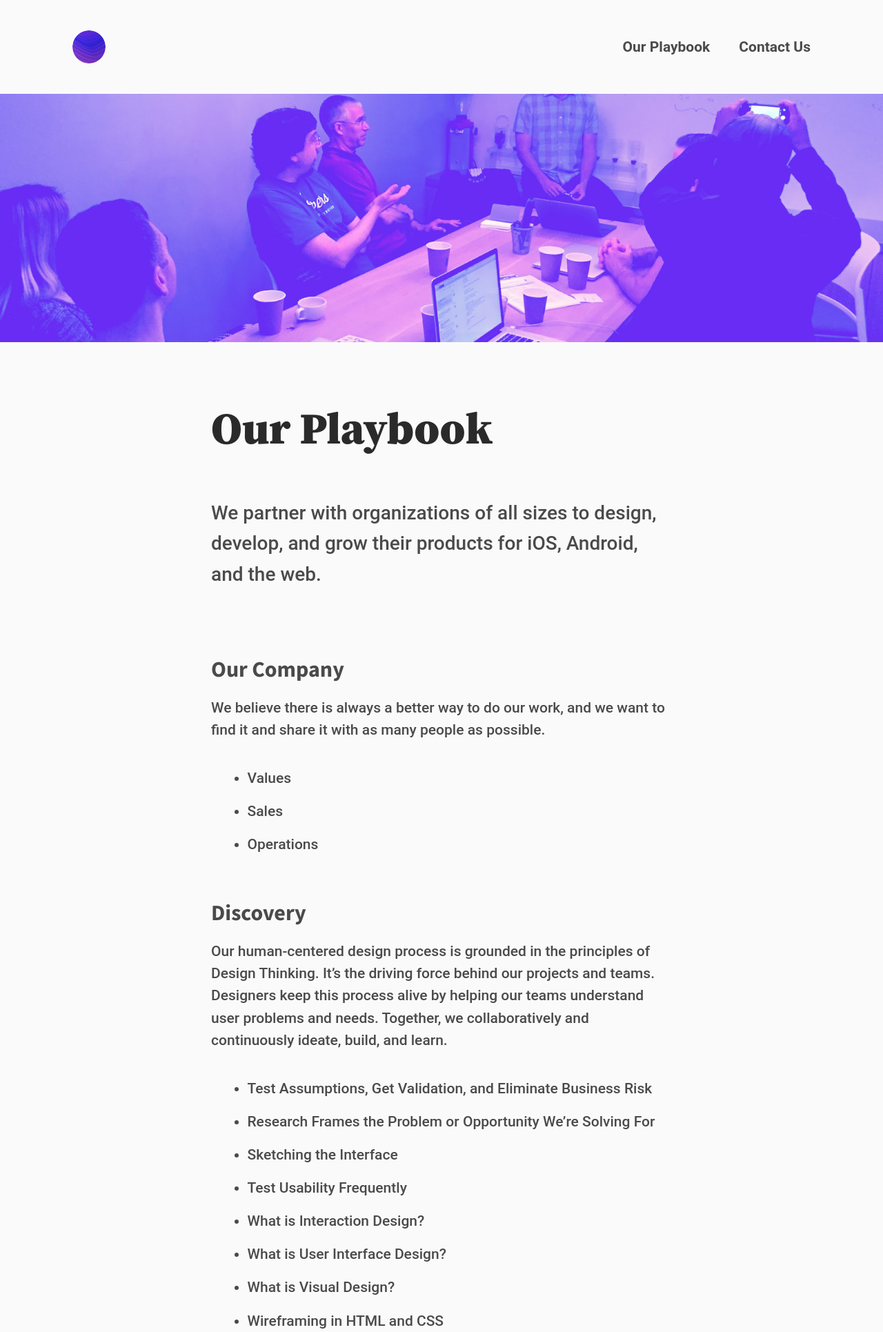
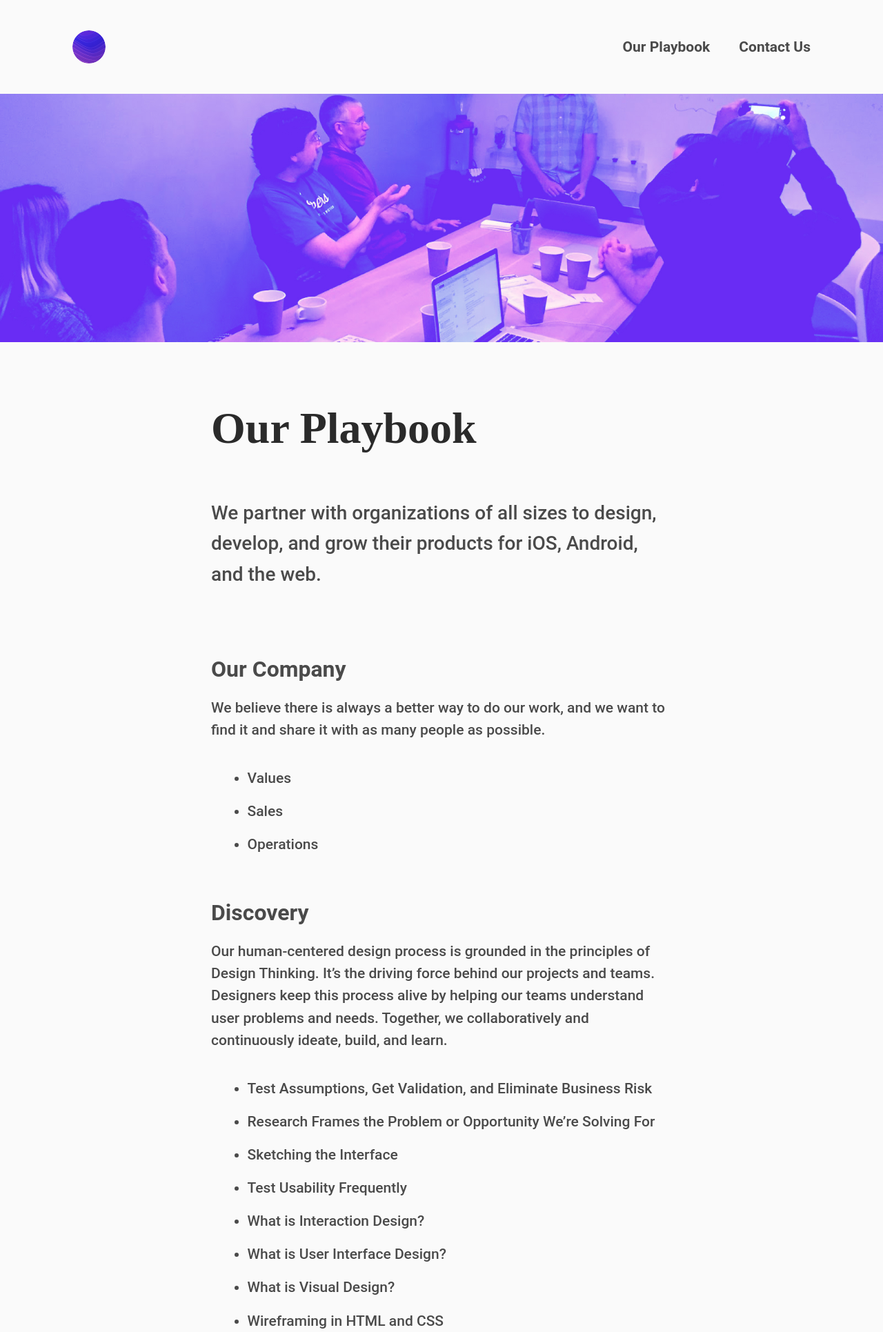
Before and after one commit to violetstack/playbook, a Jekyll site: the page built from index.md, in a window 1280 px wide. Shown: the whole page at 69% size. Built offline with Jekyll 4.4.1, drawn with Linux system fonts in a browser that asks for light colours; some web fonts are replaced; our own code applies the rules of GitHub Pages for plain Markdown files.

Commit message:
One more path tweak

```diff
--- a/_sass/_fonts.scss
+++ b/_sass/_fonts.scss
@@ -1,41 +1,41 @@
 @font-face {
   font-family: 'Source Sans Pro';
-  src: url('/assets/webfonts/SourceSansPro-Regular.ttf') format('truetype');
+  src: url('assets/webfonts/SourceSansPro-Regular.ttf') format('truetype');
   font-weight: 500;
   font-style: normal;
 }
 
 @font-face {
   font-family: 'Source Sans Pro';
-  src: url('/assets/webfonts/SourceSansPro-Italic.ttf') format('truetype');
+  src: url('assets/webfonts/SourceSansPro-Italic.ttf') format('truetype');
   font-weight: 500;
   font-style: italic;
 }
 
 @font-face {
   font-family: 'Source Sans Pro';
-  src: url('/assets/webfonts/SourceSansPro-Semibold.ttf') format('truetype');
+  src: url('assets/webfonts/SourceSansPro-Semibold.ttf') format('truetype');
   font-weight: 600;
   font-style: normal;
 }
 
 @font-face {
   font-family: 'Source Sans Pro';
-  src: url('/assets/webfonts/SourceSansPro-Bold.ttf') format('truetype');
+  src: url('assets/webfonts/SourceSansPro-Bold.ttf') format('truetype');
   font-weight: 700;
   font-style: normal;
 }
 
 @font-face {
   font-family: 'Source Sans Pro';
-  src: url('/assets/webfonts/SourceSansPro-Black.ttf') format('truetype');
+  src: url('assets/webfonts/SourceSansPro-Black.ttf') format('truetype');
   font-weight: 900;
   font-style: normal;
 }
 
 @font-face {
   font-family: 'Source Serif Pro';
-  src: url('/assets/webfonts/SourceSerifPro-Black.otf') format('opentype');
+  src: url('assets/webfonts/SourceSerifPro-Black.otf') format('opentype');
   font-weight: 900;
   font-style: normal;
 }
```
